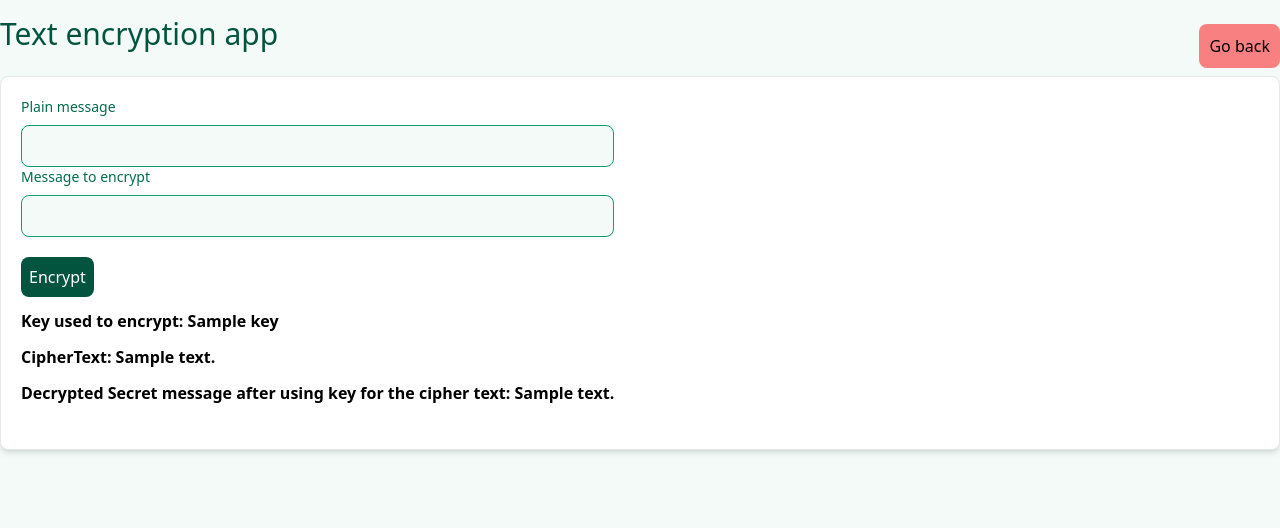
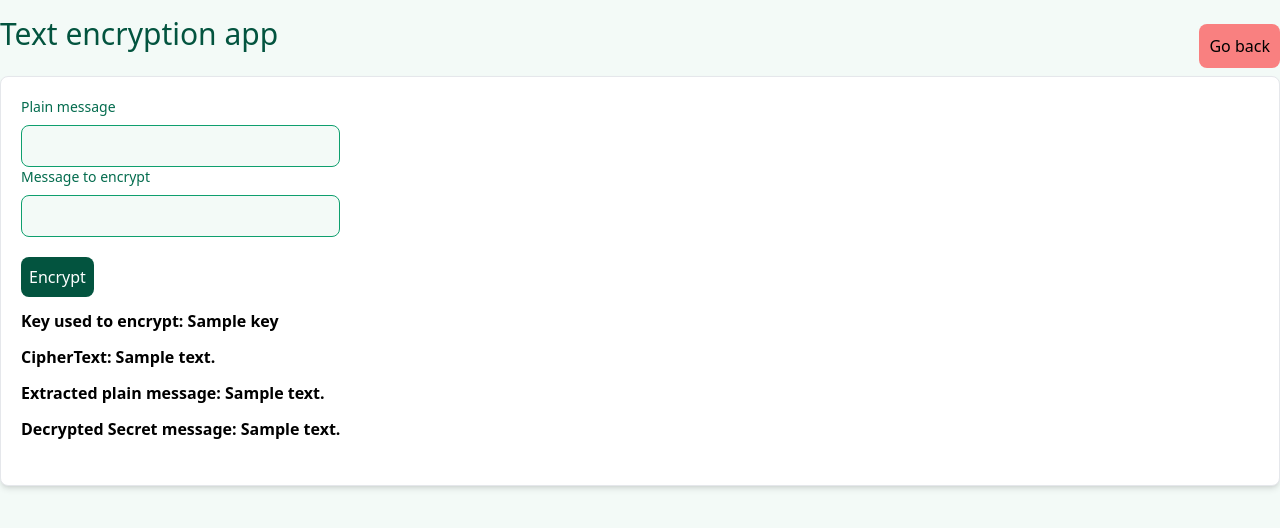
Before and after one commit to Aspect3221/djangoProject, a Django app: template templates/task4.html in a window 1280 px wide. Shown: the top 528 px of the page. Run offline with Django 4.2, Linux system fonts and the light colour scheme; the template is opened without the code that fills it: most values are stand-ins (such as "Sample title", 1, 10 or a date in 2020); style sheets or scripts are compiled from the project's sources; some libraries are stand-ins or nearby versions.

Commit message:
Fix to task 4

```diff
--- a/frontend/views.py
+++ b/frontend/views.py
@@ -54,8 +54,8 @@ def task4(request):
         toEncrypt = request.POST.get("to_encrypt")
 
         encryptedInput, key, cipherText = encrypt(plainMessage, toEncrypt)
-        decryptedMessage = decrypt(encryptedInput, key)
+        decryptedMessage, plainMessage = decrypt(key, cipherText)
 
         return render(request, "task4.html",
                       {'key': key, 'encryptedMessage': encryptedInput, 'decryptedMessage': decryptedMessage,
-                       'cipherText': cipherText})
+                       'cipherText': cipherText, 'plainMessage': plainMessage})
--- a/templates/task4.html
+++ b/templates/task4.html
@@ -8,20 +8,32 @@
         <h1 class="mb-6 text-3xl text-green-800">Text encryption app</h1>
         <a href="/" class="rounded-lg p-2.5 bg-red-400 self-center">Go back</a>
     </div>
-<div class=" bg-white border border-gray-200 rounded-lg shadow-md dark:bg-gray-800 dark:border-gray-700 flex flex-row">
-<form method="post" action="task4">
-    {%csrf_token%}
-    <div class="mb-6 p-5">
-    <label for="success" class="block mb-2 text-sm font-medium text-green-700 dark:text-green-500">Plain message</label>
+    <div class=" bg-white border border-gray-200 rounded-lg shadow-md dark:bg-gray-800 dark:border-gray-700 flex flex-row">
+        <form method="post" action="task4">
+            {% csrf_token %}
+            <div class="mb-6 p-5">
+                <label for="success" class="block mb-2 text-sm font-medium text-green-700 dark:text-green-500">Plain
+                    message</label>
 
-        <input type="text" id="input" name="plain_message" class="bg-green-50 border border-green-500 text-green-900 dark:text-green-400 placeholder-gray-500 dark:placeholder-gray-500 text-sm rounded-lg focus:ring-green-500 focus:border-green-500 block w-full p-2.5 dark:bg-gray-700 dark:border-green-500" required>
-        <label for="success" class="block mb-2 text-sm font-medium text-green-700 dark:text-green-500">Message to encrypt</label>
-        <input type="text" id="input2" name="to_encrypt" class="bg-green-50 border border-green-500 text-green-900 dark:text-green-400 placeholder-gray-500 dark:placeholder-gray-500 text-sm rounded-lg focus:ring-green-500 focus:border-green-500 block w-full p-2.5 dark:bg-gray-700 dark:border-green-500"  required>
-        <button class="bg-green-800 p-2 mt-5 hover:bg-green-600 rounded-lg text-white" type="submit">Encrypt</button>
-            <p class="alert alert-warning mt-3" role="alert"><span style="font-weight:bold">Key used to encrypt: {{ key }}</span></p>
-        <p class="alert alert-warning mt-3" role="alert"><span style="font-weight:bold">CipherText: {{ cipherText }}</span></p>
-            <p class="alert alert-warning mt-3" role="alert"><span style="font-weight:bold">Decrypted Secret message after using key for the cipher text: {{ decryptedMessage }}</span></p>
+                <input type="text" id="input" name="plain_message"
+                       class="bg-green-50 border border-green-500 text-green-900 dark:text-green-400 placeholder-gray-500 dark:placeholder-gray-500 text-sm rounded-lg focus:ring-green-500 focus:border-green-500 block w-full p-2.5 dark:bg-gray-700 dark:border-green-500"
+                       required>
+                <label for="success" class="block mb-2 text-sm font-medium text-green-700 dark:text-green-500">Message
+                    to encrypt</label>
+                <input type="text" id="input2" name="to_encrypt"
+                       class="bg-green-50 border border-green-500 text-green-900 dark:text-green-400 placeholder-gray-500 dark:placeholder-gray-500 text-sm rounded-lg focus:ring-green-500 focus:border-green-500 block w-full p-2.5 dark:bg-gray-700 dark:border-green-500"
+                       required>
+                <button class="bg-green-800 p-2 mt-5 hover:bg-green-600 rounded-lg text-white" type="submit">Encrypt
+                </button>
+                <p class="alert alert-warning mt-3" role="alert"><span
+                        style="font-weight:bold">Key used to encrypt: {{ key }}</span></p>
+                <p class="alert alert-warning mt-3" role="alert"><span
+                        style="font-weight:bold">CipherText: {{ cipherText }}</span></p>
+                <p class="alert alert-warning mt-3" role="alert"><span style="font-weight:bold">Extracted plain message: {{ plainMessage }}</span>
+                </p>
+                <p class="alert alert-warning mt-3" role="alert"><span style="font-weight:bold">Decrypted Secret message: {{ decryptedMessage }}</span>
+                </p>
+            </div>
+        </form>
     </div>
-</form>
-</div>
 {% endblock content %}
```
Also changed, not shown: frontend/functions.py (+12 -4 lines).
